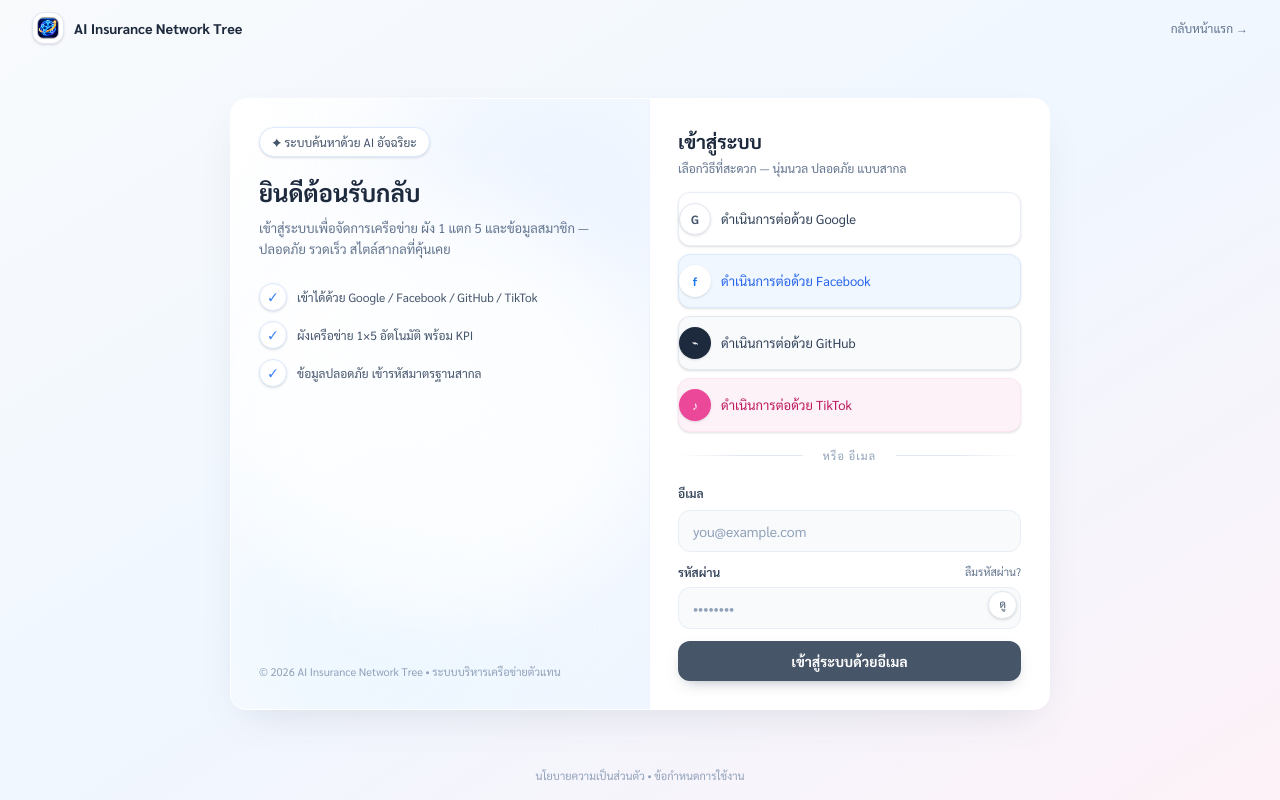
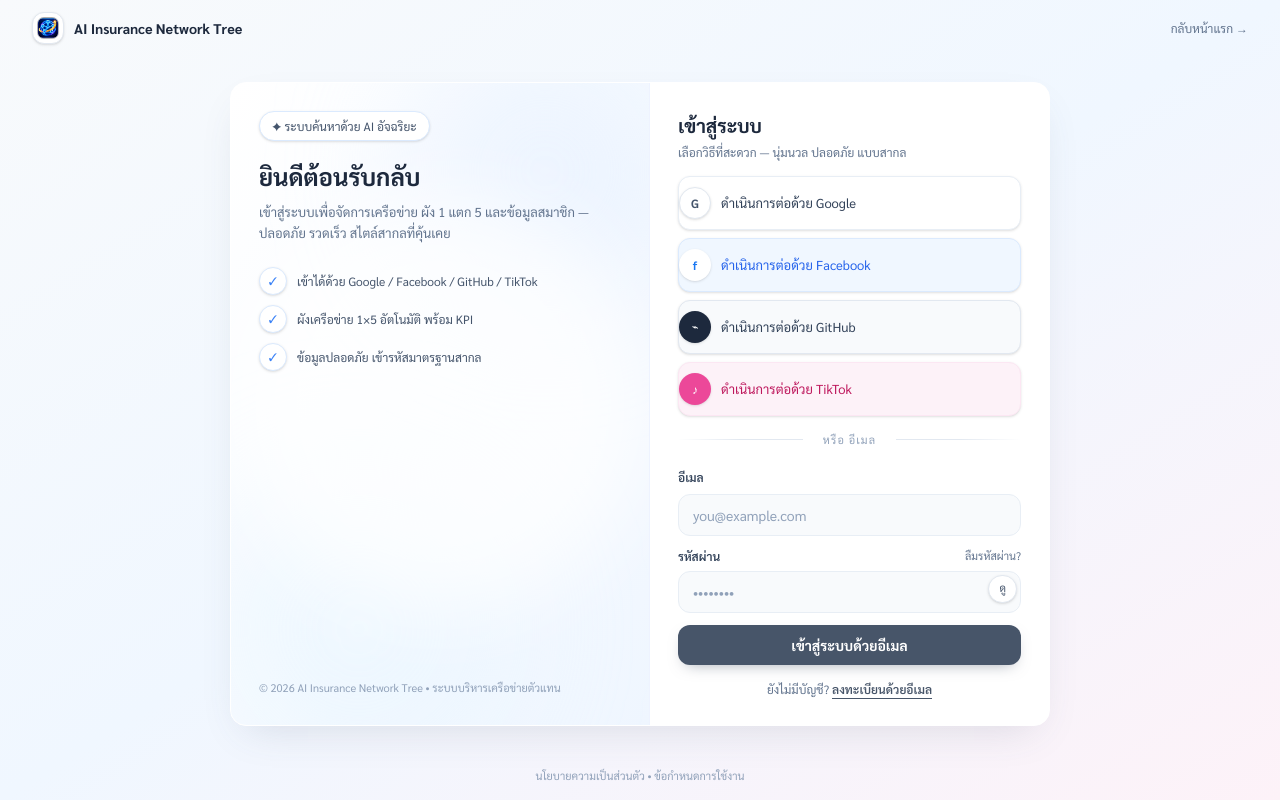
Before and after one commit to AINetworkOS98/ai-insurance-network-tree, a Next.js app: page /login in a window 1280 px wide. Built offline with nearby package versions, Linux system fonts and the light colour scheme; no server answers.

Commit message:
fix: add email registration link to login

```diff
--- a/src/app/login/page.tsx
+++ b/src/app/login/page.tsx
@@ -39,7 +39,7 @@ function LoginInner(){
       setMsgType('err');
     } else if(errorParam){
       const m = String(errorParam);
-      if(m.includes('redirect_uri_mismatch')) setMsg('Google OAuth ยังไม่ได้เพิ่ม redirect URI — แจ้งผู้ดูแลเพิ่ม https://ai-insurance-network-tree.vercel.app/__/auth/handler ใน Google Cloud Console → Credentials → OAuth 2.0 Client');
+      if(m.includes('redirect_uri_mismatch')) setMsg('Google OAuth ยังไม่ได้เพิ่ม redirect URI — แจ้งผู้ดูแลเพิ่ม https://ai-insurance-network-tree.vercel.app/auth/callback ใน Google Cloud Console → Credentials → OAuth 2.0 Client');
       else if(m==='google_failed' || m.includes('google')) setMsg('เข้าสู่ระบบด้วย Google ไม่สำเร็จ — ลองใหม่หรือใช้อีเมล/รหัสผ่าน');
       else if(m!=='null' && m!=='') { setMsg(decodeURIComponent(m)); setMsgType('err'); }
       if(m) setMsgType('err');
@@ -204,6 +204,13 @@ function LoginInner(){
               </button>
             </form>
 
+            <div className="mt-4 text-center text-xs text-slate-500">
+              ยังไม่มีบัญชี?{' '}
+              <Link href={`/register${nextParam !== '/' ? `?next=${encodeURIComponent(nextParam)}` : ''}`} className="font-semibold text-[#475569] underline underline-offset-4 hover:text-slate-800">
+                ลงทะเบียนด้วยอีเมล
+              </Link>
+            </div>
+
             {msg && <div className={`mt-4 p-3 rounded-2xl border text-xs leading-relaxed ${msgType==='ok' ? 'bg-emerald-50 border-emerald-200 text-emerald-800' : msgType==='err' ? 'bg-red-50 border-red-200 text-red-800' : 'bg-amber-50 border-amber-200 text-amber-800'}`}>{msg}</div>}
             {firebaseConfigError && (
               <div className="mt-4 p-4 rounded-2xl border border-amber-200 bg-amber-50 text-xs leading-relaxed text-amber-900">
```
